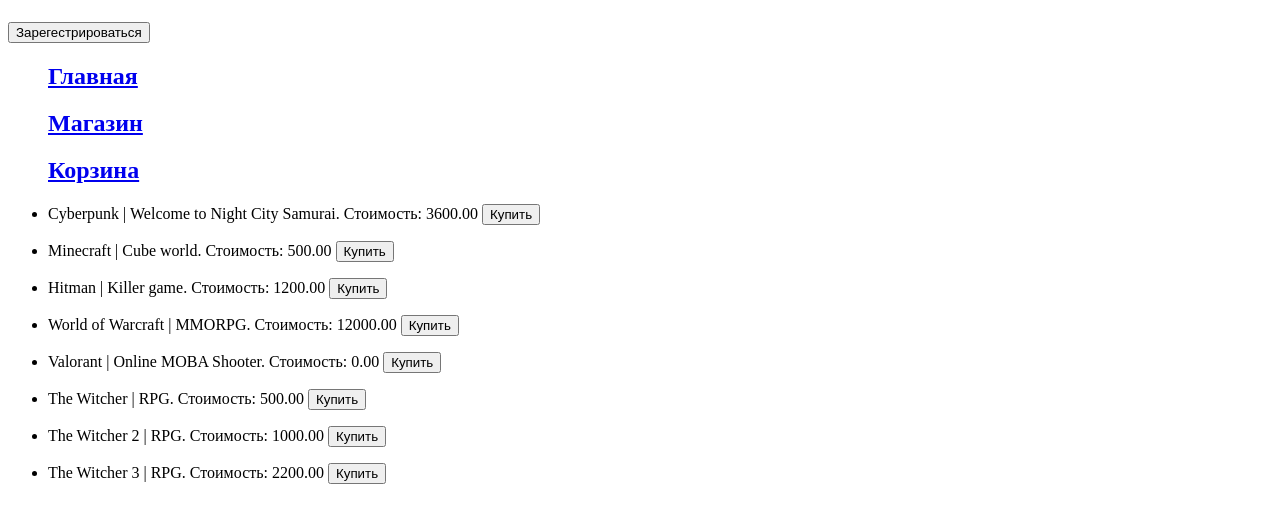
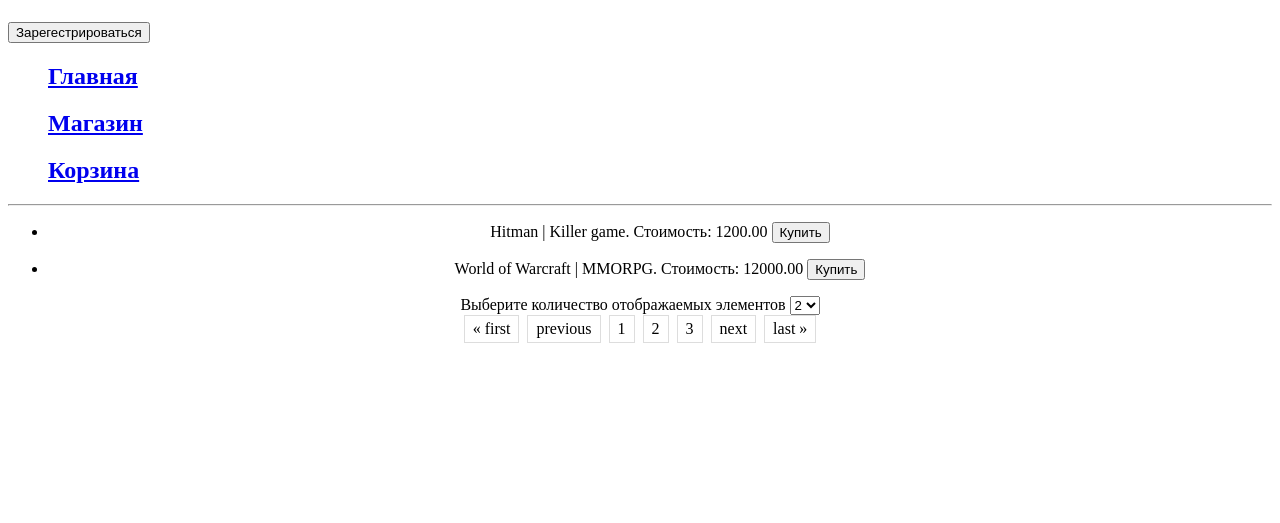
Before and after one commit to Poolgas/Django_mod19, a Django app: page /platform/games/?page=2 in a window 1280 px wide. Shown: the part 58-581 px from the top of the page. Run offline with Django 5.2, Linux system fonts and the light colour scheme; data comes from the database, SQL or seed files in the repository; both versions use the stored data as it was after the commit.

Commit message:
Домашнее задание по теме "Пагинация"

```diff
--- a/Django_mod19/Django_mod19/urls.py
+++ b/Django_mod19/Django_mod19/urls.py
@@ -22,7 +22,7 @@
     path('admin/', admin.site.urls),
     path('', main_page),
     path('platform/', platform),
-    path('platform/games/', shop),
+    path('platform/games/', Shop.as_view(), name='Магазин'),
     path('platform/cart/', cart),
     path('reg_html/', sign_up_by_html),
     path('reg_django/', sign_up_by_django),
--- a/Django_mod19/task1/admin.py
+++ b/Django_mod19/task1/admin.py
@@ -12,7 +12,7 @@
 
 @admin.register(Game)
 class GameAdmin(admin.ModelAdmin):
-    list_display = ('title', 'cost', 'size', 'description', 'age_limited')
+    list_display = ('title', 'cost', 'description', 'age_limited')
     list_filter = ('title', 'cost', 'age_limited')
     search_fields = ('title', 'cost', 'age_limited')
     list_per_page = 5
--- a/Django_mod19/task1/views.py
+++ b/Django_mod19/task1/views.py
@@ -1,7 +1,11 @@
 from django.shortcuts import render
+
 from .forms import UserRegister
 from django.http import HttpResponse
 from .models import *
+from django.views.generic import ListView
+
+
 # Create your views here.
 
 def main_page(request):
@@ -11,14 +15,21 @@
     }
     return render(request, 'main_page.html', context)
 
-def shop(request):
-    h1text = 'Игры'
-    games = Game.objects.all()
-    context = {
-        'h1text': h1text,
-        'games': games,
-    }
-    return render(request, 'games.html', context)
+
+class Shop(ListView):
+    paginate_by = 2
+    model = Game
+    template_name = 'games.html'
+
+    def get_context_data(self, *, object_list=None, **kwargs):
+        context = super().get_context_data(**kwargs)
+        context['h1text'] = 'Игры'
+        context['title'] = 'Игры'
+        return context
+
+    def get_paginate_by(self, queryset):
+        return self.request.GET.get("paginate_by", self.paginate_by)
+
 
 def cart(request):
     h1text = 'Корзина'
@@ -27,12 +38,14 @@
     }
     return render(request, 'cart.html', context)
 
+
 def platform(request):
     h1text = 'Главная страница'
     context = {
         'h1text': h1text,
     }
     return render(request, 'platform.html', context)
+
 
 def sign_up_by_django(request):
     users = Buyer.objects.all()
--- /dev/null
+++ b/Django_mod19/templates/change_paginate_by.html
@@ -0,0 +1,8 @@
+<form method="get" class="center"
+  <label>Выберите количество отображаемых элементов</label>
+  <select id="input-limit" name="paginate_by" onchange='this.form.submit()'>
+    <option value="2">2</option>
+    <option value="3">3</option>
+    <option value="4">4</option>
+  </select>
+</form>
--- a/Django_mod19/templates/games.html
+++ b/Django_mod19/templates/games.html
@@ -1,23 +1,28 @@
 {% extends 'menu.html' %}
-{% block title %} {{h1text}} {% endblock %}
+{% block title %} Игры {% endblock %}
 
 {% block pagename %}
-    {{ block.super }}
+{{ block.super }}
 {% endblock %}
 
 {% block menu %}
-    {{ block.super }}
+{{ block.super }}
 {% endblock %}
 
 {% block content %}
-    <ul>
-        {% for game in games %}
-            <li><p>{{ game.title }} | {{ game.description }}. Стоимость: {{ game.cost }} <button>Купить</button></p></li>
-        {% endfor %}
-    </ul>
-
+<hr size="2">
+<ul class="center">
+    {% for game in page_obj %}
+    <li>
+        <p>{{ game.title }} | {{ game.description }}. Стоимость: {{ game.cost }}
+            <button>Купить</button>
+        </p>
+    </li>
+    {% endfor %}
+</ul>
+{{ block.super }}
 {% endblock %}
 
 {% block registration %}
-    {{ block.super }}
+{{ block.super }}
 {% endblock %}
--- a/Django_mod19/templates/menu.html
+++ b/Django_mod19/templates/menu.html
@@ -13,7 +13,9 @@
 
 <main>
     {% block registration %}
-            <a href="http://127.0.0.1:8000/reg_django"><button type="button">Зарегестрироваться</button></a>
+    <a href="http://127.0.0.1:8000/reg_django">
+        <button type="button">Зарегестрироваться</button>
+    </a>
     {% endblock %}
 </main>
 <menu>
@@ -26,7 +28,7 @@
 
 <main>
     {% block content %}
-        <!-- Your content here -->
+    {% include 'pagination.html' %}
     {% endblock %}
 </main>
 
--- /dev/null
+++ b/Django_mod19/templates/pagination.html
@@ -0,0 +1,55 @@
+<style>
+    .center {
+      text-align: center;
+    }
+
+    .pagination {
+      display: inline-block;
+    }
+
+    .pagination a {
+      color: black;
+      float: left;
+      padding: 4px 8px;
+      text-decoration: none;
+      transition: background-color .3s;
+      border: 1px solid #ddd;
+      margin: 0 4px;
+    }
+
+    .pagination a.active {
+      background-color: #4CAF50;
+      color: white;
+      border: 1px solid #4CAF50;
+    }
+
+    .pagination a:hover:not(.active) {background-color: #ddd;}
+</style>
+{% include 'change_paginate_by.html' %}
+{% if page_obj.has_other_pages %}
+<nav class="center">
+    <div class="pagination">
+        {% if page_obj.has_previous %}
+            <a href="?page=1">&laquo; first</a>
+            <a href="?page={{ page_obj.previous_page_number }}" aria-hidden="true">previous</a>
+        {% endif %}
+
+        {% for p in paginator.page_range %}
+            {% if page_obj.number == p %}
+                <span class="page-item active" aria-current="page"></span>
+                <a class="page-link" href="#">{{ p }}</a>
+            {% elif p >= page_obj.number|add:-1 and p <= page_obj.number|add:1 %}
+            <span class="page-item">
+                <a class="page-link" href="?page={{ p }}">{{ p }}</a>
+            </span>
+            {% endif %}
+        {% endfor %}
+
+        {% if page_obj.has_next %}
+            <a href="?page={{ page_obj.next_page_number }}">next</a>
+            <a href="?page={{ page_obj.paginator.num_pages }}" aria-hidden="true">last &raquo;</a>
+        {% endif %}
+
+    </div>
+</nav>
+{% endif %}
```
Also changed, not shown: Django_mod19/templates/cart.html (+4 -4 lines), Django_mod19/templates/main_page.html (+6 -2 lines), Django_mod19/templates/platform.html (+6 -4 lines), Django_mod19/db.sqlite3. Lines whose indentation alone changed are shown as unchanged.
